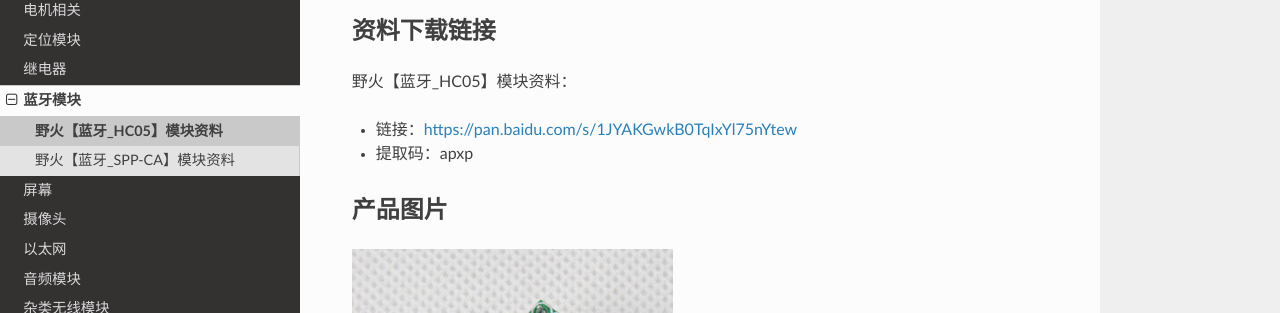
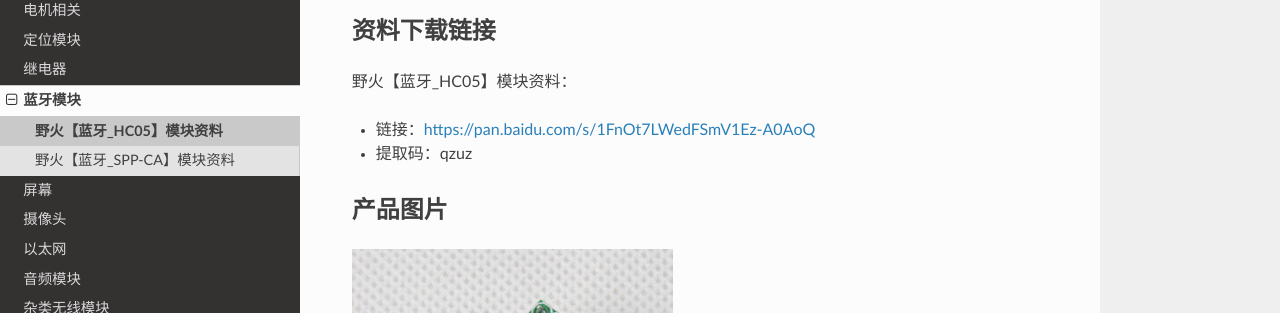
Before and after one commit to Embedfire/ebf_products, a Sphinx documentation site: the page built from documentation/module/bluetooth/hc05.rst, in a window 1280 px wide and 926 px high. Shown: the part 157-470 px from the top of the window. Built offline with Sphinx 7.4.7 and the Read the Docs theme 2.0.0, drawn with Linux system fonts in a browser that asks for light colours; pages that are not in the unit, such as notebooks, are missing from menus.

Commit message:
Update hc05.rst

```diff
--- a/documentation/module/bluetooth/hc05.rst
+++ b/documentation/module/bluetooth/hc05.rst
@@ -7,8 +7,8 @@
 
 野火【蓝牙_HC05】模块资料：
 
-- 链接：https://pan.baidu.com/s/1JYAKGwkB0TqIxYl75nYtew
-- 提取码：apxp
+- 链接：https://pan.baidu.com/s/1FnOt7LWedFSmV1Ez-A0AoQ
+- 提取码：qzuz
 
 产品图片
 --------
```
